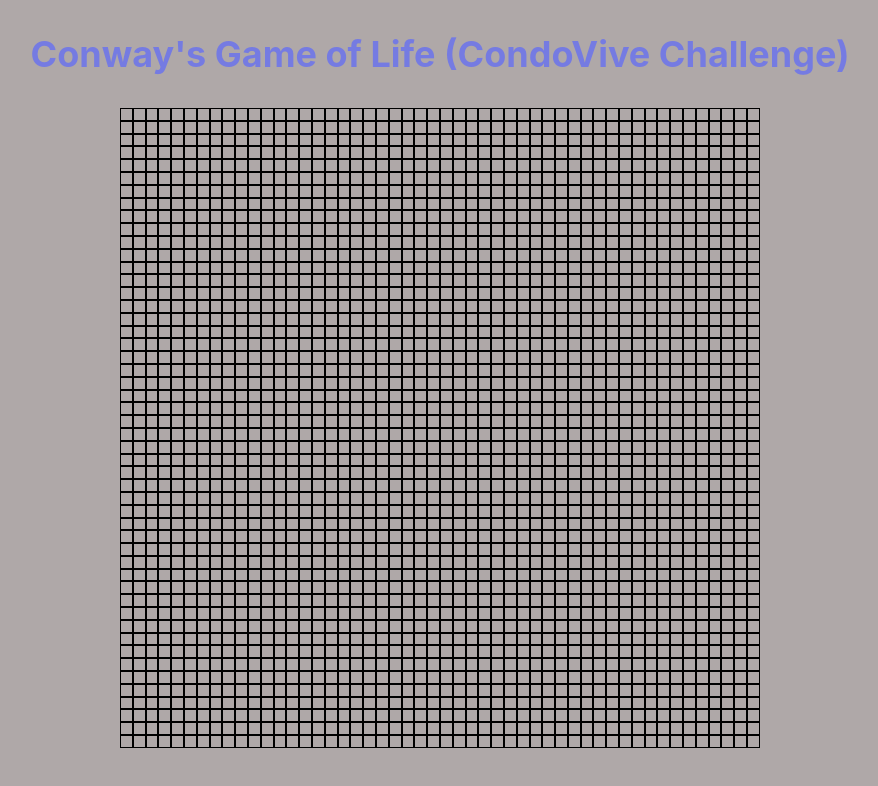
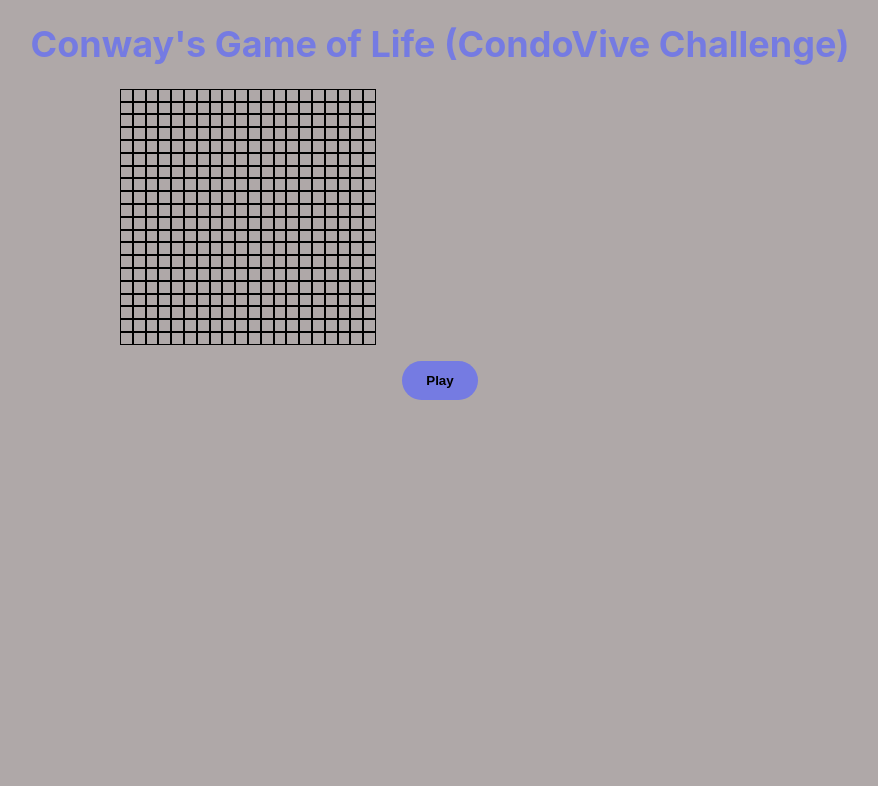
Before and after one commit to EdsonRosales/CondoVive-Challenge, a React (Create React App) app: page / in a window 1280 px wide. Shown: the top 786 px of the page, without its empty margins (200-1078 px from the left). Built offline with nearby package versions, Linux system fonts and the light colour scheme; the HTML template or start-up script is replaced by a standard one.

Commit message:
Create a new button for start the game

```diff
--- a/src/components/Cell.jsx
+++ b/src/components/Cell.jsx
@@ -13,8 +13,8 @@ const StyledSpan = styled.span`
     display: block;
     border: 1px solid black;
     ${({ alive }) => alive ? css`
-        background: var(-dk--purple)
-        border-color: 'red'
+        background: var(--purple)
+        border-color: var(--purple)
     ` : ""};
 `
 
--- a/src/components/Grid.jsx
+++ b/src/components/Grid.jsx
@@ -1,12 +1,12 @@
-import React from 'react'
-import Cell from './Cell'
-import styled from 'styled-components'
-import './../App.css'
+import React, { useRef, useState } from 'react';
+import Cell from './Cell';
+import styled from 'styled-components';
 
 /**
 *
 * @returns The plane drawn with the points where the cells will inhabit
 */
+
 
 const StyledMain = styled.main`
     display: flex;
@@ -14,28 +14,35 @@ const StyledMain = styled.main`
     text-align: center;
     width: 80vmin;
     flex-direction: column;
-`
+`;
 
 const StyledDiv = styled.div`
     display: flex;
-`
+`;
 
-const Grid = ({ grid }) => {
+const Grid = ({ grid, setGrid, playing }) => {
+    const element = useRef(null);
+    const [clicking, setClick] = useState(false);
+
+
     return (
-    <StyledMain>
+        <StyledMain ref={element}>
             {/* Iteration of the main grid, each grid returns a row */}
             {
-            grid.map(row => <StyledDiv>
+                grid.map((row, rowIndex) =>
+                    <StyledDiv key={rowIndex}>
                         {/* Each row will iterate to generate the element and return a column */}
                         {
-                    row.map(value =>
-                        <Cell alive={value} />
+                            row.map((value, cellIndex) =>
+                                <Cell
+                                    alive={value}
+                                />
                             )
                         }
                     </StyledDiv>)
             }
         </StyledMain>
-  )
-}
+    );
+};
 
-export default Grid
+export default Grid;
--- a/src/helpers/utils.js
+++ b/src/helpers/utils.js
@@ -8,7 +8,7 @@ export const gridConstructor = (size) => {
     for (let row = 0; row < size; row += 1) {
         baseGrid[row] = []
         for (let column = 0; column < size; column += 1) {
-            baseGrid[row][column] = 1
+            baseGrid[row][column] = 0
         }
     }
 
--- a/src/views/MainView.jsx
+++ b/src/views/MainView.jsx
@@ -9,15 +9,31 @@ import styled from 'styled-components'
 const Title = styled.h1`
     text-align: center;
     color: var(--purple);
-    margin: 2rem;
+    margin: 1.4rem;
 `
 
-const gridSize = 50;
+const StyledButton = styled.button`
+    background: var(--purple);
+    padding: .75rem 1.5rem;
+    border-radius: 2rem;
+    border: 0;
+    font-weight: bold;
+    margin: auto;
+    margin-top: 1rem;
+    text-align: center;
+
+    &:hover{
+        background: var(--pink);
+        cursor: pointer;
+    }
+`;
+
+const gridSize = 20;
 
 const MainView = () => {
 
     //State to generate a new grid
-    const [grid, setGrid] = useState(gridConstructor(50))
+    const [grid, setGrid] = useState(gridConstructor(gridSize))
 
     return (
         <>
@@ -25,6 +41,7 @@ const MainView = () => {
                 Conway's Game of Life (CondoVive Challenge)
             </Title>
             <Grid grid={grid} />
+            <StyledButton>Play</StyledButton>
         </>
     )
 }
```
Lines whose indentation alone changed are shown as unchanged.
